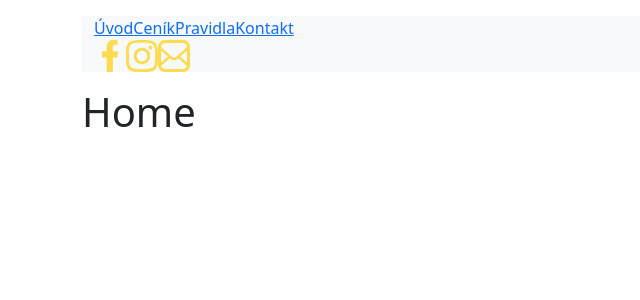
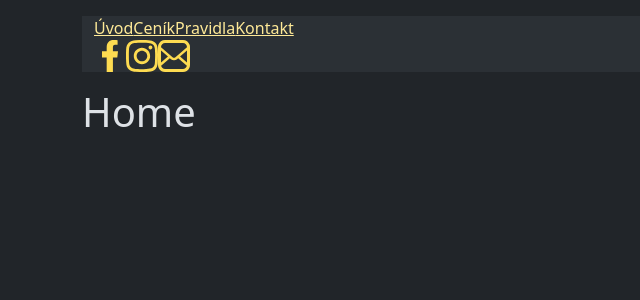
Before and after one commit to boldMari/airsoft, a React (Create React App) app: page / in a window 1280 px wide. Shown: the top 300 px of the page, without its empty margins (0-640 px from the left). Built offline with nearby package versions, Linux system fonts and the light colour scheme.

Commit message:
Added primary color

```diff
--- a/public/index.html
+++ b/public/index.html
@@ -1,12 +1,15 @@
 <!DOCTYPE html>
-<html lang="en">
+<html lang="en" data-bs-theme="dark">
+
 <head>
-  <meta charset="UTF-8">
-  <meta name="viewport" content="width=device-width, initial-scale=1.0">
-  <title>Document</title>
+	<meta charset="UTF-8">
+	<meta name="viewport" content="width=device-width, initial-scale=1.0">
+	<title>Bullet Farm</title>
 </head>
+
 <body>
-  <div id="result">
-  </div>
+	<div id="result">
+	</div>
 </body>
+
 </html>
--- a/src/assets/css/App.scss
+++ b/src/assets/css/App.scss
@@ -1 +1,7 @@
+$yellow: #fddb51;
+
+// $body-color: $ghost-white;
+// $body-bg: $gunmetal;
+$primary: $yellow;
+
 @import '~bootstrap/scss/bootstrap';
```
